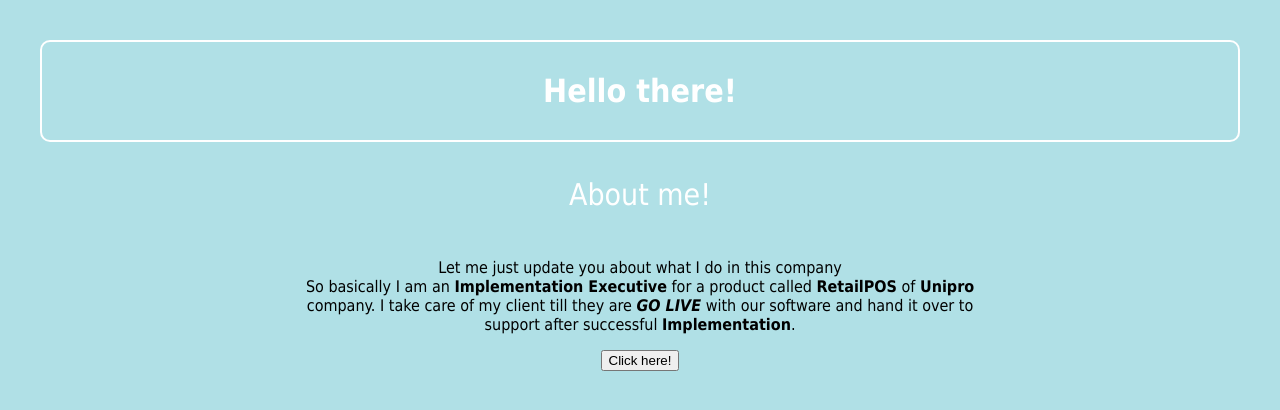
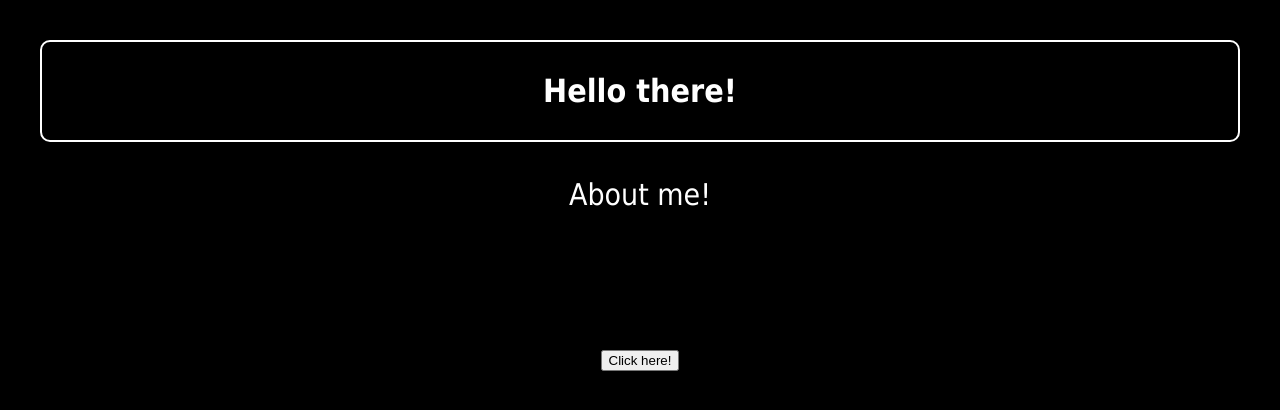
Before and after one commit to krishnagmp1998/I, a plain HTML site: page index.html in a window 1280 px wide. Drawn offline with Linux system fonts and the light colour scheme.

Commit message:
Update styles.css

```diff
--- a/styles.css
+++ b/styles.css
@@ -1,5 +1,5 @@
 body
 {
-  background-color: powderblue; font-family: Tahoma; text-align: center; padding: 30px; margin: 5px
+  background-color: black; font-family: Tahoma; text-align: center; padding: 30px; margin: 5px
 
 }
```
